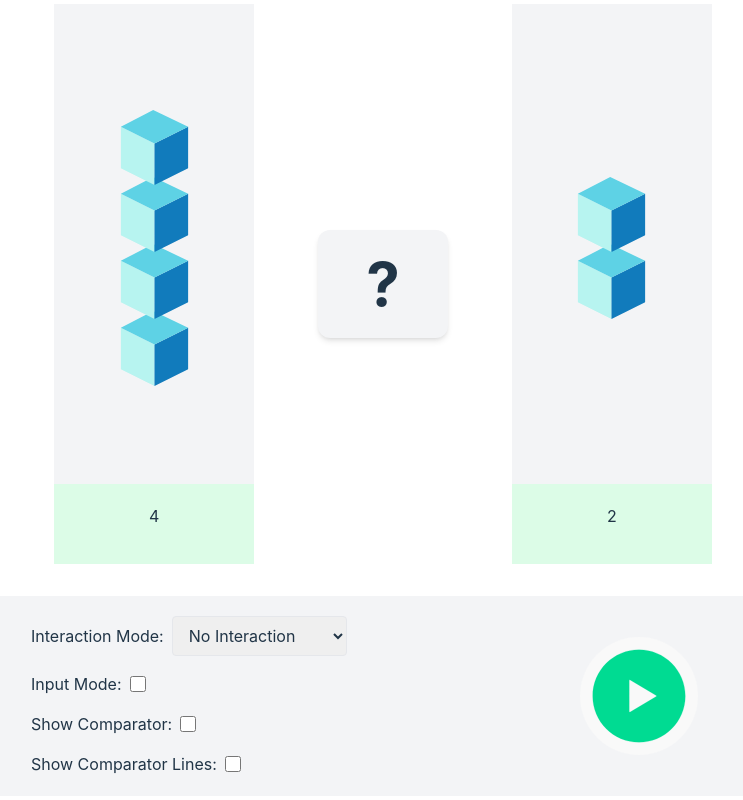
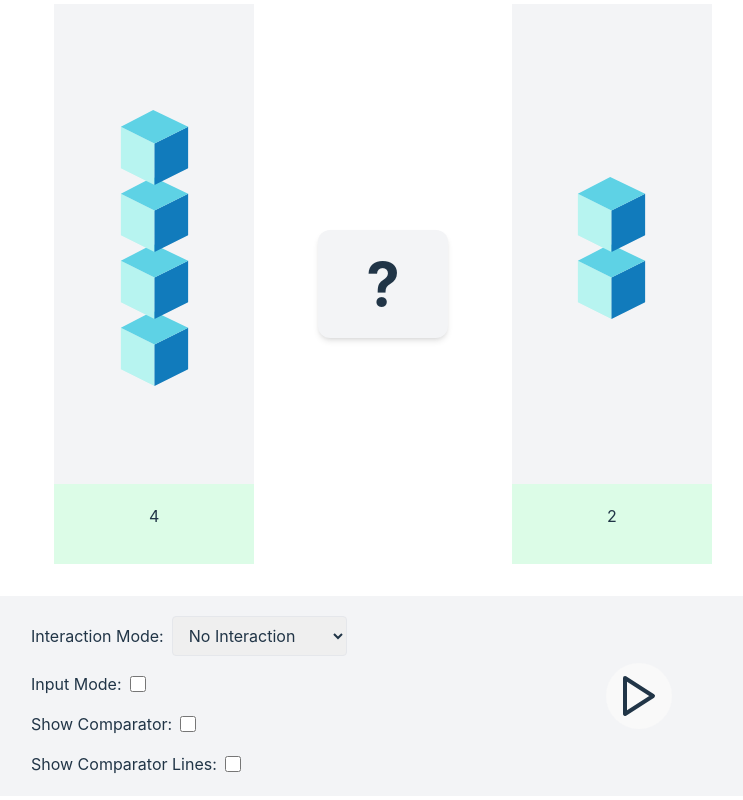
Before and after one commit to nlbdotdev/synthesis-widget, a React (Vite) app: page / in a window 1280 px wide. Shown: the whole page, without its empty margins (257-1000 px from the left). Built offline with nearby package versions, Linux system fonts and the light colour scheme.

Commit message:
Animated comparator lines

```diff
--- a/src/components/ComparatorLines.tsx
+++ b/src/components/ComparatorLines.tsx
@@ -24,6 +24,66 @@ interface ComparatorLinesProps {
   onLineDrawEnd: (point: Point, isTouchEvent: boolean) => void
   onLineDrawMove: (point: Point) => void
   rightStackRef: HTMLDivElement | null
+  isAnimating?: boolean
+  animationOperator?: string
+  animationLines?: Line[]
+}
+
+// Helper function to calculate operator line positions
+export const getOperatorLinePositions = (
+  operator: string,
+  centerX: number,
+  centerY: number
+) => {
+  const SIZE = 10 // Reduced size (was 20)
+
+  switch (operator) {
+    case '>':
+      return [
+        {
+          // Top line always goes left to right
+          start: { x: centerX - SIZE / 2, y: centerY - SIZE / 2 },
+          end: { x: centerX + SIZE / 2, y: centerY },
+          type: 'top' as const,
+        },
+        {
+          // Bottom line always goes left to right
+          start: { x: centerX - SIZE / 2, y: centerY + SIZE / 2 },
+          end: { x: centerX + SIZE / 2, y: centerY },
+          type: 'bottom' as const,
+        },
+      ]
+    case '<':
+      return [
+        {
+          // Top line always goes left to right
+          start: { x: centerX - SIZE / 2, y: centerY },
+          end: { x: centerX + SIZE / 2, y: centerY - SIZE / 2 },
+          type: 'top' as const,
+        },
+        {
+          // Bottom line always goes left to right
+          start: { x: centerX - SIZE / 2, y: centerY },
+          end: { x: centerX + SIZE / 2, y: centerY + SIZE / 2 },
+          type: 'bottom' as const,
+        },
+      ]
+    case '=':
+      return [
+        {
+          start: { x: centerX - SIZE / 2, y: centerY - SIZE / 4 },
+          end: { x: centerX + SIZE / 2, y: centerY - SIZE / 4 },
+          type: 'top' as const,
+        },
+        {
+          start: { x: centerX - SIZE / 2, y: centerY + SIZE / 4 },
+          end: { x: centerX + SIZE / 2, y: centerY + SIZE / 4 },
+          type: 'bottom' as const,
+        },
+      ]
+    default:
+      return []
+  }
 }
 
 const ComparatorLines = ({
@@ -36,6 +96,9 @@ const ComparatorLines = ({
   onLineDrawEnd,
   onLineDrawMove,
   rightStackRef,
+  isAnimating = false,
+  animationOperator = '',
+  animationLines = [],
 }: ComparatorLinesProps) => {
   const svgRef = useRef<SVGSVGElement>(null)
   const hasMoved = useRef(false)
@@ -97,6 +160,14 @@ const ComparatorLines = ({
 
     return isInXBounds && isInYBounds
   }
+
+  // Calculate center position for operator animation
+  const centerX = 50 // Center of SVG viewport
+  const centerY = 35 // Moved up to align with stacks (was 50)
+
+  const targetOperatorLines = isAnimating
+    ? getOperatorLinePositions(animationOperator, centerX, centerY)
+    : []
 
   return (
     <motion.svg
@@ -183,11 +254,16 @@ const ComparatorLines = ({
         </marker>
       </defs>
 
-      {/* Draw completed student lines */}
-      {drawnLines.map((line, index) => (
+      {/* Draw completed student lines or animated operator lines */}
+      {!isAnimating &&
+        drawnLines.map((line, index) => (
           <motion.line
             key={`drawn-${index}`}
-          initial={{ pathLength: 0 }}
+            initial={
+              line.type === 'top' || line.type === 'bottom'
+                ? { pathLength: 1 }
+                : { pathLength: 0 }
+            }
             animate={{ pathLength: 1 }}
             transition={{ duration: 0.3 }}
             x1={`${line.start.x}%`}
@@ -200,6 +276,44 @@ const ComparatorLines = ({
             fill="none"
           />
         ))}
+
+      {/* Animated operator lines */}
+      {isAnimating &&
+        targetOperatorLines.map((targetLine) => {
+          // Find the original line that matches the type (top/bottom)
+          const originalLine = animationLines.find(
+            (line) => line.type === targetLine.type
+          )
+          if (!originalLine) return null
+
+          return (
+            <motion.line
+              key={`operator-${targetLine.type}`}
+              initial={{
+                x1: `${originalLine.start.x}%`,
+                y1: `${originalLine.start.y}%`,
+                x2: `${originalLine.end.x}%`,
+                y2: `${originalLine.end.y}%`,
+                pathLength: 1,
+              }}
+              animate={{
+                x1: `${targetLine.start.x}%`,
+                y1: `${targetLine.start.y}%`,
+                x2: `${targetLine.end.x}%`,
+                y2: `${targetLine.end.y}%`,
+                pathLength: 1,
+              }}
+              transition={{
+                duration: 1,
+                ease: 'easeInOut',
+              }}
+              stroke={targetLine.type === 'top' ? '#2563eb' : '#1d4ed8'}
+              strokeWidth="16"
+              strokeLinecap="round"
+              fill="none"
+            />
+          )
+        })}
 
       {/* Draw the current line being drawn */}
       {currentLine && (
--- a/src/components/ControlPanel.tsx
+++ b/src/components/ControlPanel.tsx
@@ -6,12 +6,14 @@ interface ControlPanelProps {
   state: WidgetState
   setState: Dispatch<SetStateAction<WidgetState>>
   playComparatorAnimation: () => void
+  resetComparison: () => void
 }
 
 const ControlPanel = ({
   state,
   setState,
   playComparatorAnimation,
+  resetComparison,
 }: ControlPanelProps) => {
   return (
     <div className="flex flex-row bg-gray-100 min-w-[60vw] min-h-[200px] select-none z-50">
@@ -68,11 +70,18 @@ const ControlPanel = ({
       </div>
       <div className="w-1/3 flex items-center justify-center">
         <button
-          onClick={playComparatorAnimation}
+          onClick={
+            state.hasCompletedAnimation
+              ? resetComparison
+              : playComparatorAnimation
+          }
           className="p-2 rounded-full hover:bg-gray-200 transition-colors focus:outline-none focus:ring-2 focus:ring-blue-500"
-          aria-label="Play"
+          aria-label={state.hasCompletedAnimation ? 'Reset' : 'Play'}
         >
-          <PlayButton className="cursor-pointer" />
+          <PlayButton
+            className="cursor-pointer"
+            isReset={state.hasCompletedAnimation}
+          />
         </button>
       </div>
     </div>
--- a/src/components/PlayButton.tsx
+++ b/src/components/PlayButton.tsx
@@ -1,44 +1,34 @@
 import React from 'react'
 
 interface PlayButtonProps {
-  size?: number
-  color?: string
   className?: string
+  isReset?: boolean
 }
 
-export const PlayButton: React.FC<PlayButtonProps> = ({
-  size = 100,
-  color = '#00db92',
+export const PlayButton = ({
   className = '',
-}) => {
+  isReset = false,
+}: PlayButtonProps) => {
   return (
     <svg
-      height={size}
-      width={size}
-      version="1.1"
-      id="_x32_"
       xmlns="http://www.w3.org/2000/svg"
-      xmlnsXlink="http://www.w3.org/1999/xlink"
-      viewBox="-20.48 -20.48 552.96 552.96"
-      xmlSpace="preserve"
-      fill={color}
-      stroke={color}
+      width="48"
+      height="48"
+      viewBox="0 0 24 24"
+      fill="none"
+      stroke="currentColor"
+      strokeWidth="2"
+      strokeLinecap="round"
+      strokeLinejoin="round"
       className={className}
     >
-      <g id="SVGRepo_bgCarrier" strokeWidth="0"></g>
-      <g
-        id="SVGRepo_tracerCarrier"
-        strokeLinecap="round"
-        strokeLinejoin="round"
-      ></g>
-      <g id="SVGRepo_iconCarrier">
-        <g>
-          <path
-            d="M256,0C114.625,0,0,114.625,0,256c0,141.374,114.625,256,256,256c141.374,0,256-114.626,256-256 C512,114.625,397.374,0,256,0z M351.062,258.898l-144,85.945c-1.031,0.626-2.344,0.657-3.406,0.031 c-1.031-0.594-1.687-1.702-1.687-2.937v-85.946v-85.946c0-1.218,0.656-2.343,1.687-2.938c1.062-0.609,2.375-0.578,3.406,0.031 l144,85.962c1.031,0.586,1.641,1.718,1.641,2.89C352.703,257.187,352.094,258.297,351.062,258.898z"
-            fill={color}
-          />
-        </g>
-      </g>
+      {isReset ? (
+        // Reset icon (circular arrow)
+        <path d="M3 12a9 9 0 1 0 9-9 9.75 9.75 0 0 0-6.74 2.74L3 8" />
+      ) : (
+        // Play triangle
+        <polygon points="5 3 19 12 5 21" />
+      )}
     </svg>
   )
 }
--- a/src/components/Widget.tsx
+++ b/src/components/Widget.tsx
@@ -1,7 +1,7 @@
 import { useState, useRef, useEffect } from 'react'
 import Stack from './Stack'
 import ControlPanel from './ControlPanel'
-import ComparatorLines from './ComparatorLines'
+import ComparatorLines, { getOperatorLinePositions } from './ComparatorLines'
 import { Point } from 'motion/react'
 
 export type InteractionMode = 'none' | 'addRemove' | 'drawCompare'
@@ -24,6 +24,10 @@ export interface WidgetState {
   isDrawing: boolean
   currentLine: Line | null
   autoSnapLines: boolean
+  isAnimating: boolean
+  animationOperator: string
+  animationLines: { originalStart: Point; originalEnd: Point }[]
+  hasCompletedAnimation: boolean
 }
 
 interface ComparatorProps {
@@ -175,13 +179,63 @@ const Widget = () => {
     isDrawing: false,
     currentLine: null,
     autoSnapLines: true,
+    isAnimating: false,
+    animationOperator: '',
+    animationLines: [],
+    hasCompletedAnimation: false,
   })
 
   // Add a ref to track if we should ignore the next mouse up
   const ignoreNextMouseUp = useRef(false)
 
   const playComparatorAnimation = () => {
-    //    TODO
+    // Only play if we have both lines drawn
+    if (state.drawnLines.length !== 2) return
+
+    // Calculate target operator based on values
+    const operator =
+      state.blockCount1 > state.blockCount2
+        ? '>'
+        : state.blockCount1 < state.blockCount2
+          ? '<'
+          : '='
+
+    // Start animation sequence
+    setState((prev) => ({
+      ...prev,
+      isAnimating: true,
+      showComparator: false,
+      animationOperator: operator,
+      // Keep track of original line positions for animation
+      animationLines: state.drawnLines.map((line) => ({
+        ...line,
+        originalStart: { ...line.start },
+        originalEnd: { ...line.end },
+      })),
+    }))
+
+    // After animation completes, show the comparator but keep the animated lines
+    setTimeout(() => {
+      setState((prev) => ({
+        ...prev,
+        isAnimating: false,
+        showComparator: true,
+        hasCompletedAnimation: true,
+        // Convert the animated lines to their final positions
+        drawnLines: getOperatorLinePositions(operator, 50, 35),
+      }))
+    }, 1000)
+  }
+
+  const resetComparison = () => {
+    setState((prev) => ({
+      ...prev,
+      drawnLines: [],
+      animationLines: [],
+      showComparator: false,
+      hasCompletedAnimation: false,
+      interactionMode: 'addRemove',
+    }))
   }
 
   const handleLineDrawStart = (point: Point, isTouchEvent: boolean) => {
@@ -391,12 +445,16 @@ const Widget = () => {
           onLineDrawEnd={handleLineDrawEnd}
           onLineDrawMove={handleLineDrawMove}
           rightStackRef={rightStackRef.current}
+          isAnimating={state.isAnimating}
+          animationOperator={state.animationOperator}
+          animationLines={state.drawnLines}
         />
       </div>
       <ControlPanel
         state={state}
         setState={setState}
         playComparatorAnimation={playComparatorAnimation}
+        resetComparison={resetComparison}
       />
     </div>
   )
```
Lines whose indentation alone changed are shown as unchanged.
